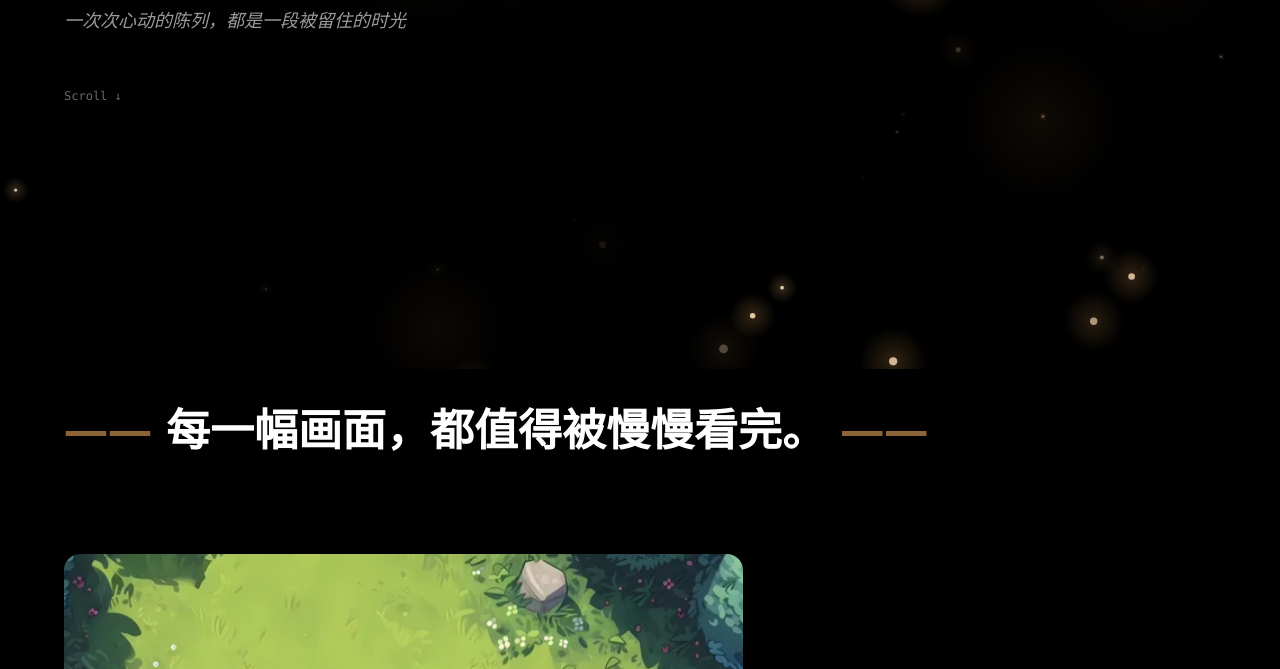
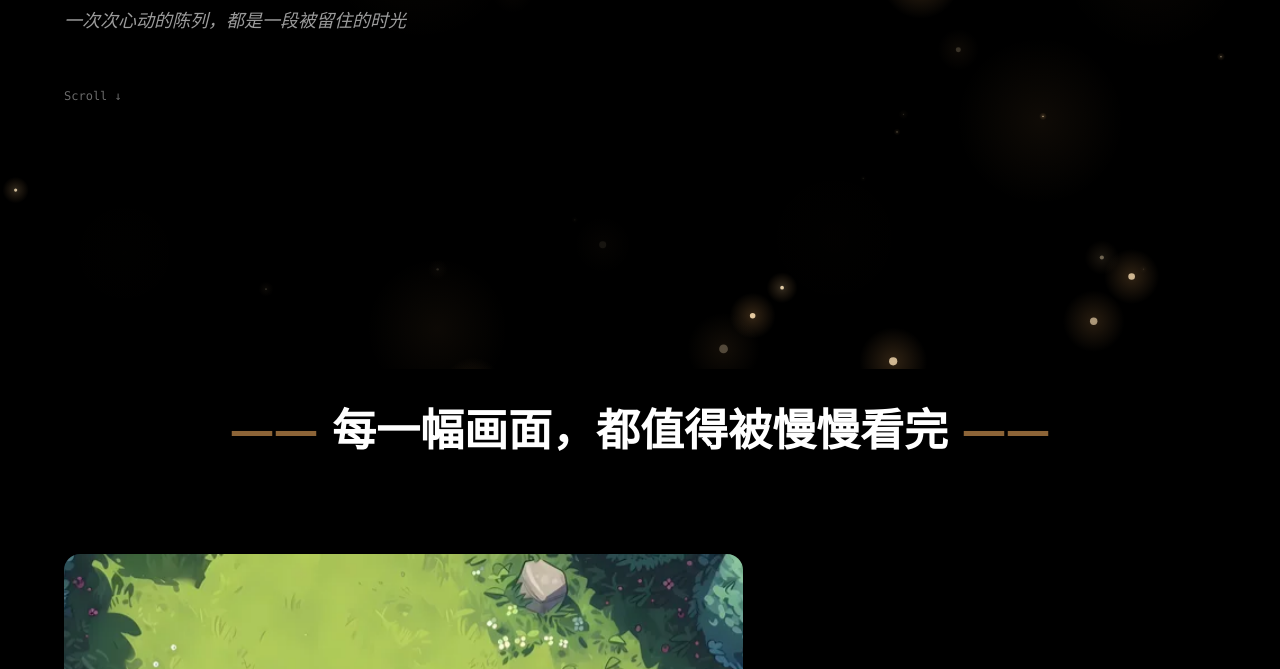
Before and after one commit to shanren4002/shanren4002.github.io, an Astro site: page /gallery in a window 1280 px wide. Shown: the part 431-1100 px from the top of the page. Built offline with nearby package versions, Linux system fonts and the light colour scheme; Astro itself is replaced by a stand-in of ours; some packages are replaced by stand-ins of ours.

Commit message:
style(gallery): 题记居中对齐并去掉句尾句号

```diff
--- a/src/pages/gallery/index.astro
+++ b/src/pages/gallery/index.astro
@@ -79,7 +79,7 @@ const items = sorted.map((it) => ({ it, size: webpSize(thumbOf(it.src)) }));
       </header>
 
       <section class="co-tagline" aria-label="画廊题记">
-        <p class="co-tag-text" data-tagline>每一幅画面，都值得被慢慢看完。</p>
+        <p class="co-tag-text" data-tagline>每一幅画面，都值得被慢慢看完</p>
       </section>
 
       {total === 0 ? (
@@ -278,7 +278,7 @@ const items = sorted.map((it) => ({ it, size: webpSize(thumbOf(it.src)) }));
   /* —— 题记：单行 + 头尾破折号框住中间（艺术元素，静态框不参与逐字动画）—— */
   .co-tagline { padding: var(--s96) var(--s24); max-width: 1200px; margin: 0 auto; width: 100%; }
   .co-tag-text { margin: 0; font-size: clamp(21px, 3.6vw, 44px); line-height: 1.3;
-    font-weight: 600; white-space: nowrap; }
+    font-weight: 600; white-space: nowrap; text-align: center; }
   .co-tag-text::before, .co-tag-text::after { content: "——"; color: var(--accent); opacity: 0.55; }
   .co-tag-text::before { margin-right: 0.32em; }
   .co-tag-text::after { margin-left: 0.32em; }
```
